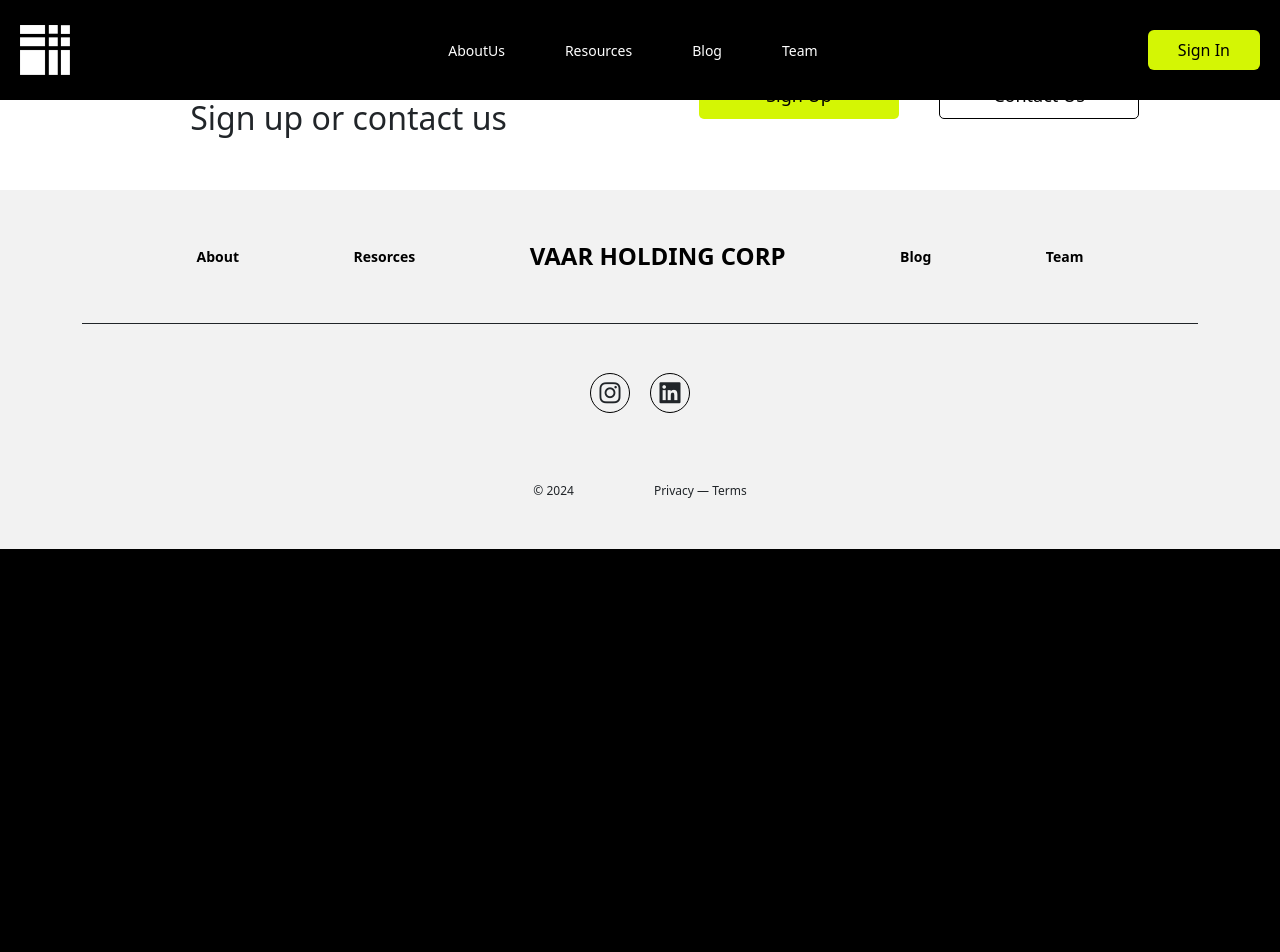
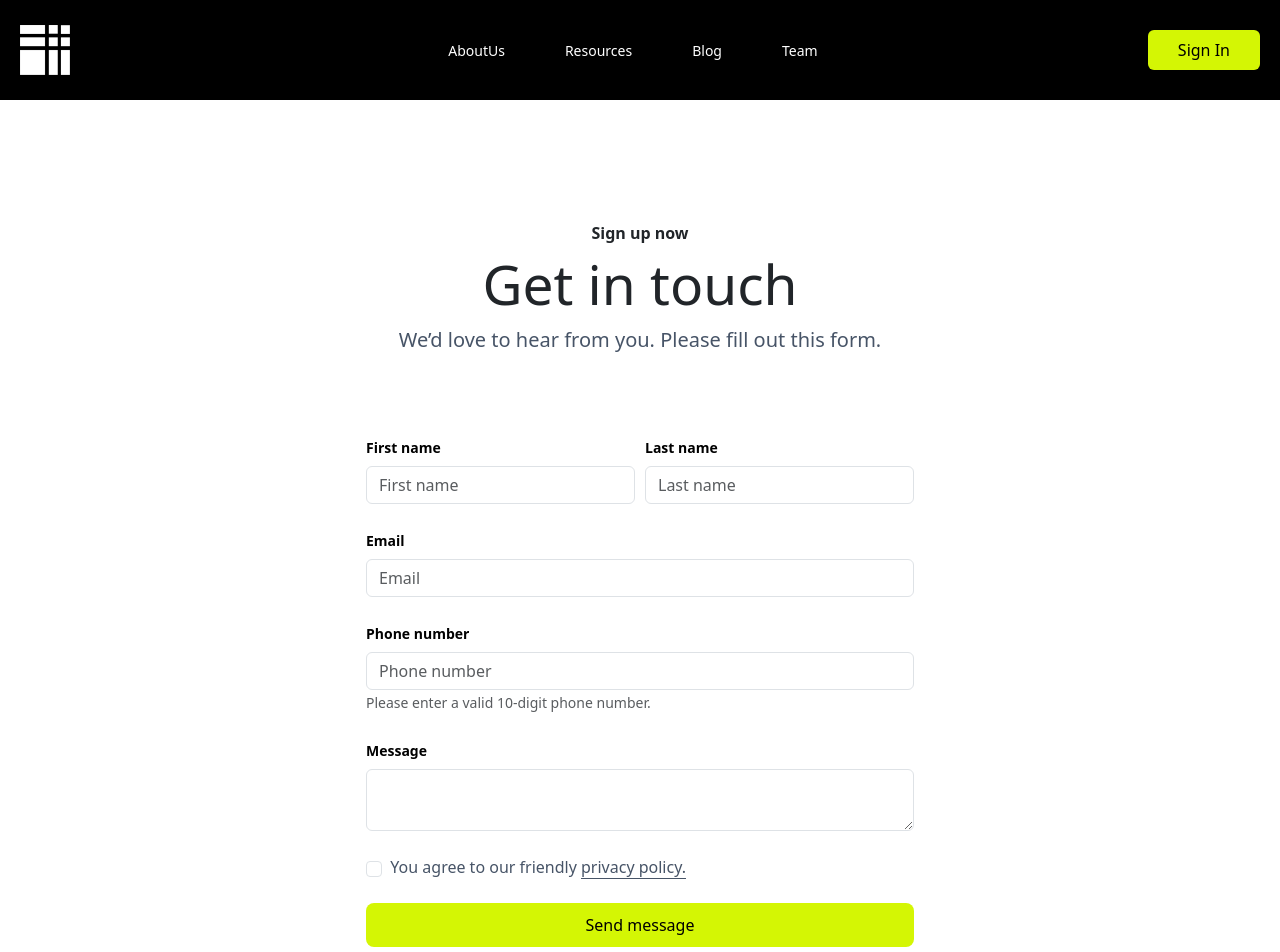
Before and after one commit to webtesting22/vaar, a React (Vite) app: page /ContactUs in a window 1280 px wide. Shown: the top 952 px of the page. Before the commit the page ends 800 px from the top, so only its background shows below. Built offline with nearby package versions, Linux system fonts and the light colour scheme.

Commit message:
vaar contact us page done

```diff
--- a/src/App.jsx
+++ b/src/App.jsx
@@ -8,6 +8,7 @@ import AboutUs from './Components/AboutUs/AboutUs';
 import VaarTeam from './Components/VaarTeam/VaarTeam';
 import SignupSection from './Components/SignUp/SignupSection';
 import VaarBlogsmain from './Components/VaarBlogsmain/VaarBlogsmain';
+import ContactUs from './Components/ContactUs/ContactUs';
 function App() {
   return (
     <Router>
@@ -19,8 +20,9 @@ function App() {
         <Route exact path="/AboutUs" element={<AboutUs />} />
         <Route exact path="/VaarTeam" element={<VaarTeam />} />
         <Route exact path="/VaarBlogs" element={ <VaarBlogsmain/> } />
+        <Route exact path="/ContactUs" element={ <ContactUs/> } />
       </Routes>
-      <SignupSection/>
+
 
       <Footer />
     </Router>
--- a/src/Components/AboutUs/AboutUs.jsx
+++ b/src/Components/AboutUs/AboutUs.jsx
@@ -8,6 +8,7 @@ import 'swiper/css';
 import 'swiper/css/free-mode';
 import 'swiper/css/pagination';
 import { Autoplay, Pagination, Navigation } from 'swiper/modules';
+import SignupSection from '../SignUp/SignupSection';
 function AboutUs() {
     const accordionData = [
         {
@@ -124,6 +125,7 @@ function AboutUs() {
                     </div>
                 </section>
             </section>
+            <SignupSection />
 
         </>
     );
--- a/src/Components/AllResources/AllResources.jsx
+++ b/src/Components/AllResources/AllResources.jsx
@@ -2,6 +2,7 @@ import React from 'react';
 import { Select } from 'antd';
 import "./Allresources.css"
 import { Module1, Module2,Module3,Module4 } from './AllResourcesData';
+import SignupSection from '../SignUp/SignupSection';
 function AllResources() {
 
     return (
@@ -106,6 +107,7 @@ function AllResources() {
                 </div>
 
             </section>
+            <SignupSection/>
         </>
     );
 }
--- /dev/null
+++ b/src/Components/ContactUs/ContactUs.css
@@ -0,0 +1,90 @@
+.top-heading-content {
+    display: flex;
+    align-items: center;
+    justify-content: center;
+    text-align: center;
+    width: 100%;
+    padding-top: 8rem;
+}
+
+.form-field {
+    margin-top: 4rem;
+}
+
+.Form-container .first-name {
+    margin-right: 5px;
+}
+
+.Form-container .second-name {
+    margin-left: 5px;
+}
+
+.top-two-field {
+    display: flex;
+
+}
+
+.top-two-field div {
+    width: 100%;
+}
+
+.Form-container {
+    padding: 0rem 17rem;
+}
+
+.Form-container label {
+    font-size: 14px;
+    color: black;
+    font-weight: 600;
+}
+
+.contact-us-details-info h6 {
+    font-size: 16px;
+    font-weight: 600;
+}
+
+.contact-us-details-info h1 {
+    font-size: 55px;
+}
+
+.contact-us-details-info p {
+    font-size: 20px;
+    color: #475467;
+}
+@media (max-width:1000px){
+    .Form-container {
+        padding: 0rem 0rem;
+    }
+    .top-two-field {
+        display: block;
+
+    }
+    .Form-container .first-name {
+        margin-bottom: 25px;
+    }
+
+    .Form-container .second-name {
+        margin-left: 0px;
+    }
+    .top-heading-content {
+        display: flex;
+        align-items: center;
+        justify-content: center;
+        text-align: center;
+        width: 100%;
+        padding-top: 4em;
+    }
+
+}
+.contact-us-btn{
+    width: 100%;
+    border: none;
+    padding: 10px 0px;
+    border-radius: 8px;
+    background-color: #D4F604;
+}
+.contact-us-btn a{
+    color: black;
+    font-weight: 600;
+    font-size: 16px;
+}
--- /dev/null
+++ b/src/Components/ContactUs/ContactUs.jsx
@@ -0,0 +1,67 @@
+import React from 'react';
+import "./ContactUs.css"
+
+function ContactUs() {
+    return (
+        <>
+            <section style={{ padding: "6rem 0rem", backgroundColor: "white" }}>
+                <div className='container'>
+                    <div className='top-heading-content'>
+                        <div className='contact-us-details-info'>
+                            <h6>Sign up now</h6>
+                            <h1>Get in touch</h1>
+                            <p className='contact-us-tagline'>We’d love to hear from you. Please fill out this form.</p>
+                        </div>
+
+                    </div>
+                    <div className='form-field container'>
+                        <form action="">
+                            <div class="mb-3 Form-container">
+                                <div className='top-two-field'>
+                                    <div className='first-name'>
+                                        <label for="firstName" className="form-label">First name</label>
+                                        <input type="text" class="form-control" id="firstName" placeholder="First name" required />
+                                    </div>
+                                    <div className='second-name'>
+                                        <label for="lastName" className="form-label">Last name</label>
+                                        <input type="text" class="form-control" id="lastName" placeholder="Last name" required />
+                                    </div>
+                                </div>
+                                <br />
+
+                                <div>
+                                    <label for="email" className="form-label">Email</label>
+                                    <input type="email" class="form-control" id="email" placeholder="Email" required />
+                                </div>
+                                <br />
+                                <div>
+                                    <label for="phoneNumber" className="form-label">Phone number</label>
+                                    <input type="tel" class="form-control" id="phoneNumber" placeholder="Phone number" pattern="[0-9]{10}" required />
+                                    <small id="phoneHelp" class="form-text text-muted">Please enter a valid 10-digit phone number.</small>
+                                </div>
+                                <br />
+                                <div>
+                                    <label for="message" className="form-label">Message</label>
+                                    <textarea type="text" class="form-control" id="message" required></textarea>
+                                </div>
+                                <br />
+                                <div style={{ display: "flex", alignItems: "center" }}>
+                                    <input className="form-check-input" type="checkbox" value="" id="flexCheckIndeterminate" required />&nbsp;&nbsp;
+                                    <span style={{ color: "#475467" }}>You agree to our friendly <a href="" style={{ color: "#475467", borderBottom: "1px solid #475467" }}>privacy policy.</a></span>
+                                </div>
+                                <br />
+                                <div>
+                                    <button className='contact-us-btn' type="submit">Send message</button>
+                                </div>
+                            </div>
+                        </form>
+
+                    </div>
+
+                </div>
+            </section>
+        </>
+    );
+}
+
+export default ContactUs;
--- a/src/Components/Home/Home.jsx
+++ b/src/Components/Home/Home.jsx
@@ -141,7 +141,7 @@ function Home() {
             <Bestvalue />
 
             {/* <VaarBlogs/> */}
-            {/* <SignupSection /> */}
+            <SignupSection />
 
         </>
     )
--- a/src/Components/VaarBlogsmain/VaarBlogsmain.jsx
+++ b/src/Components/VaarBlogsmain/VaarBlogsmain.jsx
@@ -13,6 +13,7 @@ import 'swiper/css/free-mode';
 import 'swiper/css/pagination';
 import { Autoplay, Pagination, Navigation } from 'swiper/modules';
 import blogArrow from "../pictures/About-icons/blogarrow.svg"
+import SignupSection from '../SignUp/SignupSection';
 function VaarBlogs() {
     return (
         <>
@@ -135,6 +136,7 @@ function VaarBlogs() {
 
                 </div>
             </section>
+            <SignupSection/>
         </>
     );
 }
--- a/src/Components/VaarTeam/VaarTeam.jsx
+++ b/src/Components/VaarTeam/VaarTeam.jsx
@@ -14,7 +14,7 @@ import teamMemberimg2 from "../pictures/team2.svg"
 import teamMemberimg3 from "../pictures/team3.svg"
 import teamheroimage2 from "../pictures/teamheroimage2.jpg"
 import { Autoplay, Pagination, Navigation } from 'swiper/modules';
-
+import SignupSection from '../SignUp/SignupSection';
 function VaarTeam() {
     const teamMembers = [
         {
@@ -144,7 +144,7 @@ function VaarTeam() {
                     </div>
                 </div>
             </section>
-
+            <SignupSection/>
         </>
     );
 }
```
